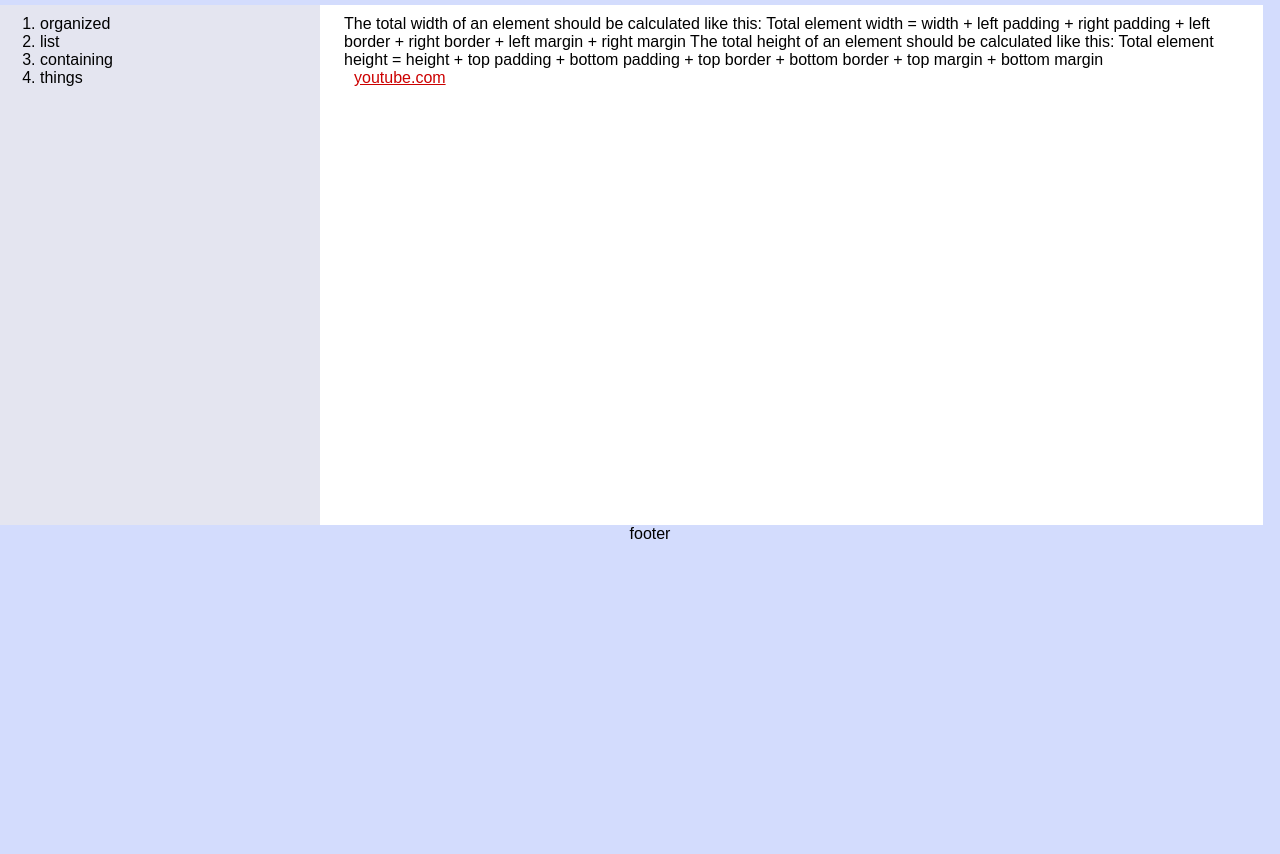
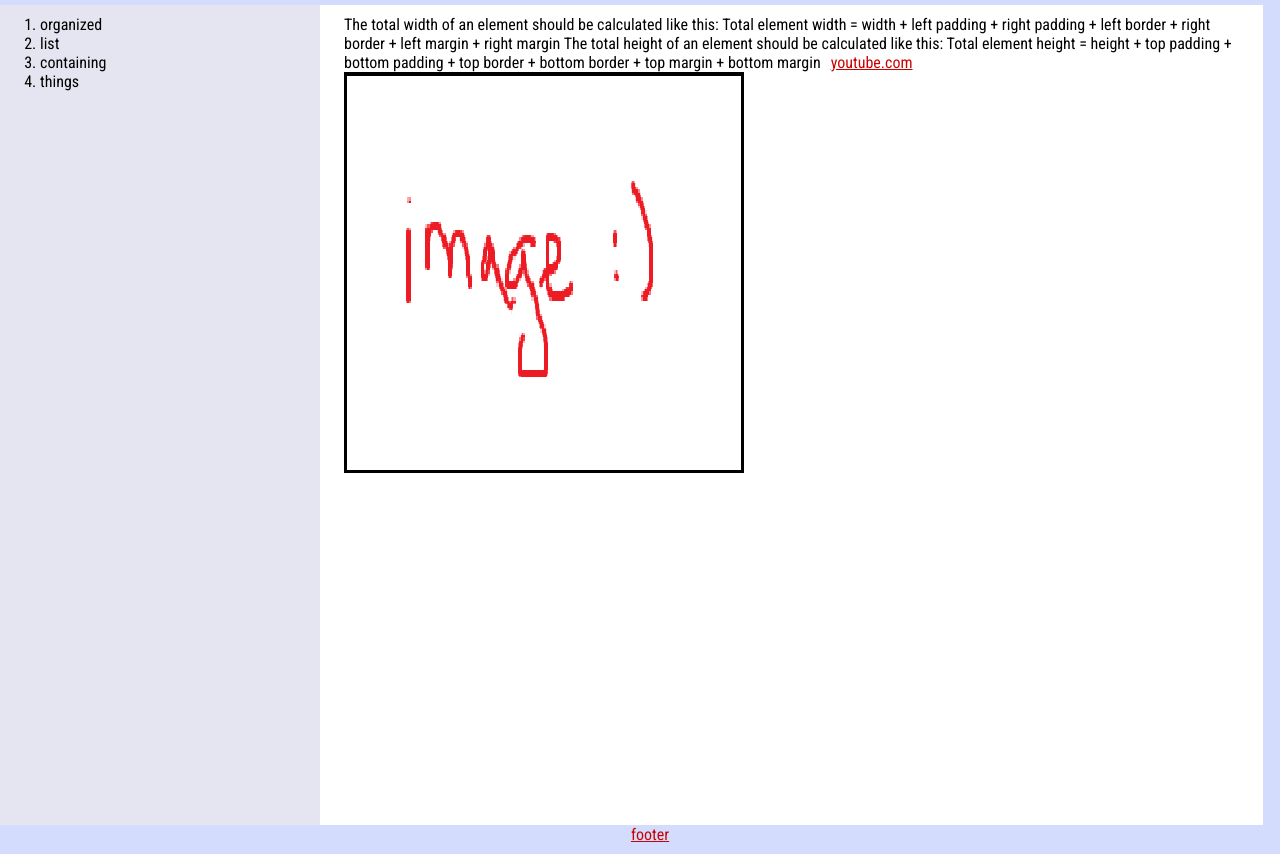
Before and after one commit to ronin-gh/css-site, a plain HTML site: page index.html in a window 1280 px wide. Shown: the part 85-939 px from the top of the page. Before the commit the page ends 800 px from the top, so only its background shows below. Drawn offline with Linux system fonts and the light colour scheme.

Commit message:
website 1.0
added image
added font

```diff
--- a/index.html
+++ b/index.html
@@ -1,9 +1,12 @@
 <html>
     <head>
         <link rel="stylesheet" href="style.css">
+        <link rel="preconnect" href="https://fonts.googleapis.com">
+<link rel="preconnect" href="https://fonts.gstatic.com" crossorigin>
+<link href="https://fonts.googleapis.com/css2?family=Roboto+Condensed&display=swap" rel="stylesheet">
     </head>
 <body>
-        <div class="header">
+        <div class="header" class="top">
     <h1>mmmmm css</h1>
 </div>
         <div class="left">
@@ -21,15 +24,13 @@ Total element width = width + left padding + right padding + left border + right
 
 The total height of an element should be calculated like this:
 
-Total element height = height + top padding + bottom padding + top border + bottom border + top margin + bottom margin
-
+Total element height = height + top padding + bottom padding + top border + bottom border + top margin + bottom margin<a href="https://www.youtube.com">youtube.com
+    </a>
 </p>
-    <a href="https://www.youtube.com">youtube.com
-    </a>
+        <img src="Untitled.png">
     </div>
 <div class=footer>
-    <p>footer
-    </p>
+    <a href="https://youtube.com">footer</a>
 </div>
     </body>
 </html>
--- a/style.css
+++ b/style.css
@@ -3,17 +3,16 @@ body {
 }
 *{
     margin: 0px;
+    font-family: 'Roboto Condensed', sans-serif;
 }
 h1 {
     font-family: sans-serif;
     text-align: center;
     font-size: 72px;
-    font-family: sans-serif;
 }
 a:link{
     padding: 10px 10px 10px 10px;
     color: #cc0000;
-    font-family: sans-serif;
     text-align: center;
 }
 a:hover {
@@ -30,24 +29,26 @@ div.header {
 }
 div.left {
     float: left;
-    height: 500px;
+    height: 800px;
     width: 25%;
     background-color: #e4e5f0;
     padding: 10px 0px 10px 0px;
-    font-family: sans-serif;
 }
 div.right {
     float: left;
-    height: 500px;
+    height: 800px;
     width: 70%;
     background-color: #ffffff;
     padding: 10px 23px 10px 24px;
-    font-family: sans-serif;
 }
 div.footer {
     width: 100%;
     background-color: #d3dcfd;
     padding: 10px 10px 10px 10px;
     text-align: center;
-    font-family: sans-serif;
 }
+.header{
+    position: static;
+    top: 0px;
+
+}
```
Also changed, not shown: Untitled.png (added).
